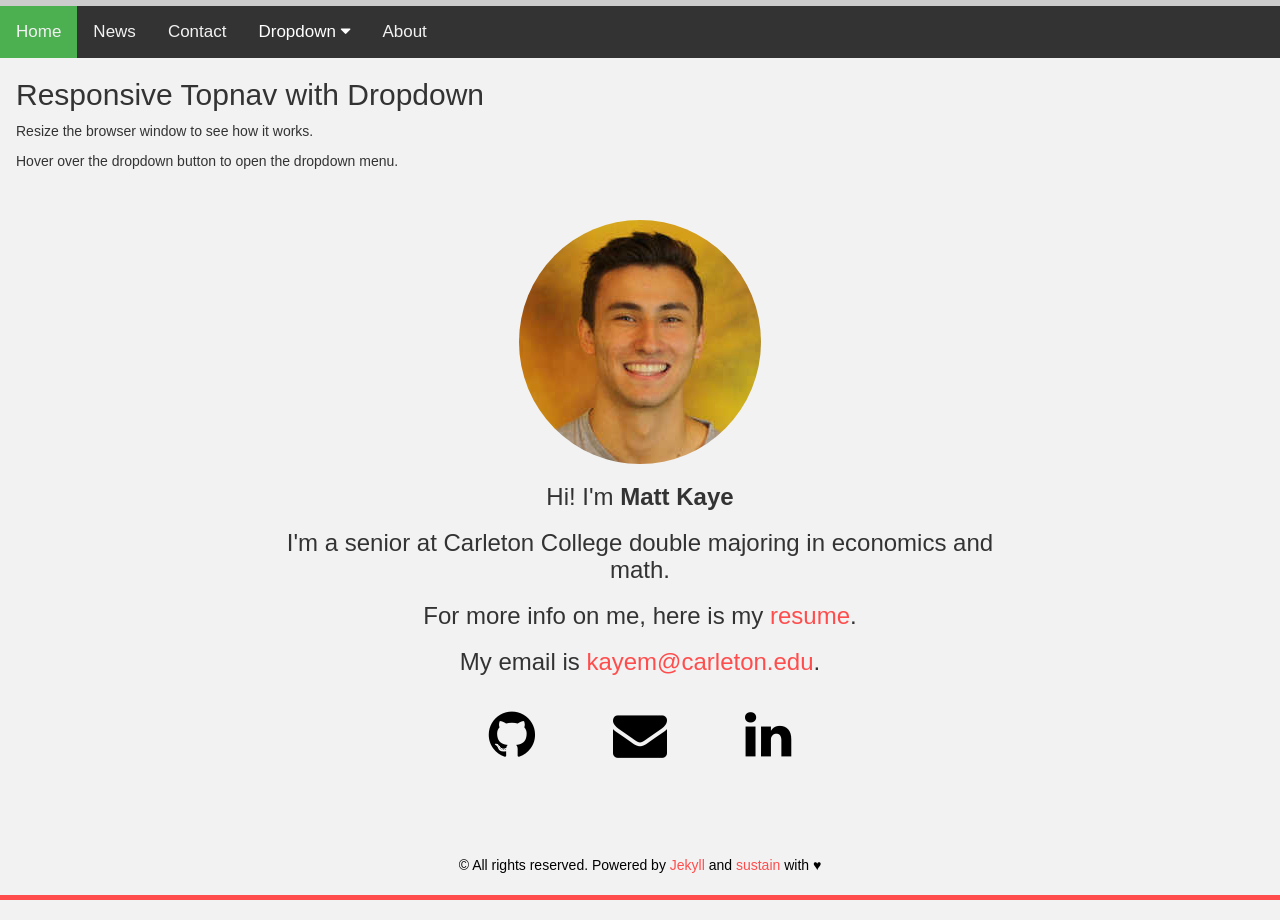
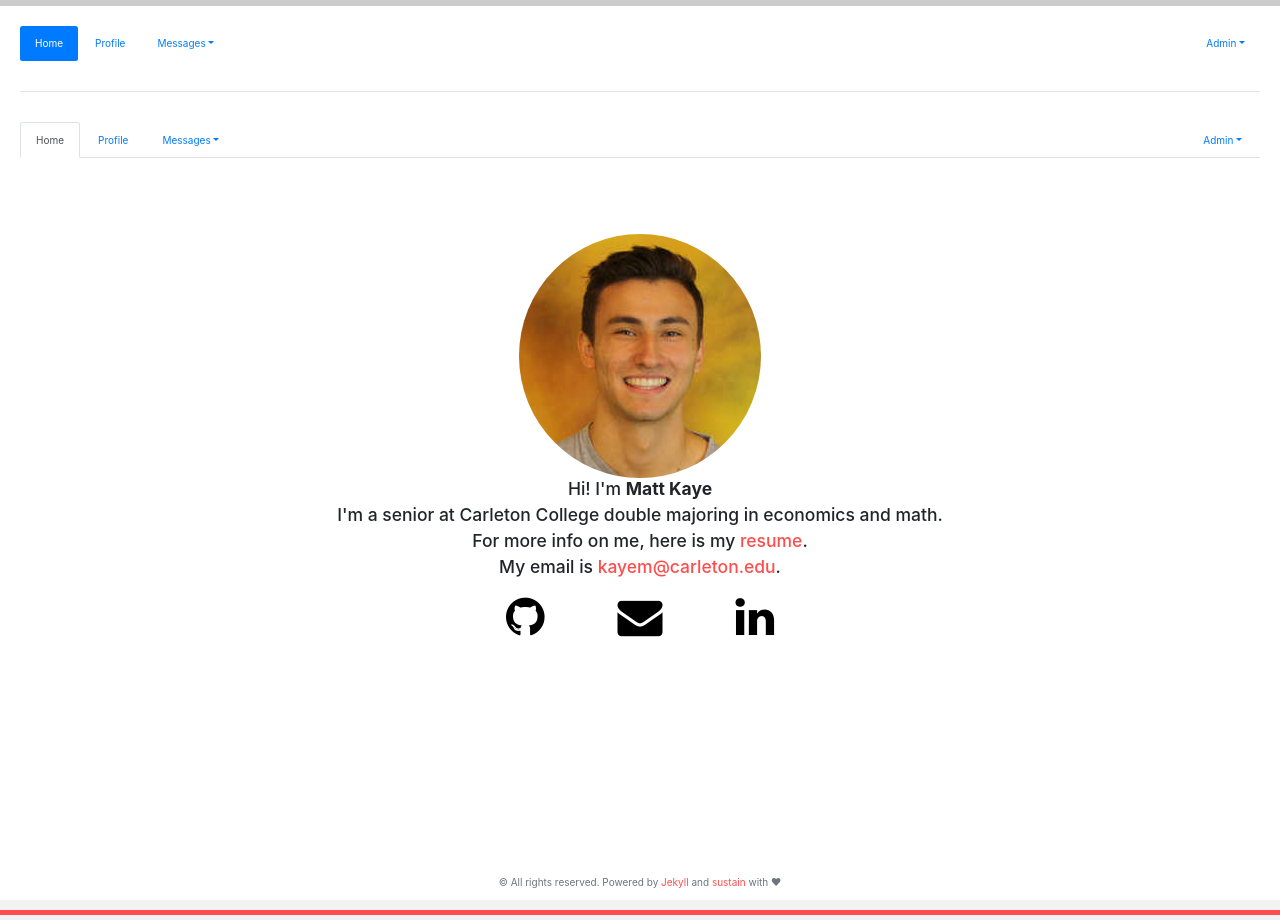
Before and after one commit to mrkaye97/mrkaye97.github.io, a Jekyll site: the page built from index.html, in a window 1280 px wide. Built offline with Jekyll 4.4.1, drawn with Linux system fonts in a browser that asks for light colours; nearby versions of some CDN libraries; the list of posts is cut into pages by our own code.

Commit message:
Update header.html

```diff
--- a/_includes/header.html
+++ b/_includes/header.html
@@ -1,151 +1,77 @@
 <!DOCTYPE html>
-<html>
+<html lang="en">
 <head>
-<meta name="viewport" content="width=device-width, initial-scale=1">
-<link rel="stylesheet" href="https://cdnjs.cloudflare.com/ajax/libs/font-awesome/4.7.0/css/font-awesome.min.css">
+<meta charset="utf-8">
+<meta name="viewport" content="width=device-width, initial-scale=1, shrink-to-fit=no">
+<title>Bootstrap 4 Dropdowns within a Nav</title>
+<link rel="stylesheet" href="https://stackpath.bootstrapcdn.com/bootstrap/4.3.1/css/bootstrap.min.css">
+<link rel="stylesheet" href="https://maxcdn.bootstrapcdn.com/font-awesome/4.7.0/css/font-awesome.min.css">
+<script src="https://ajax.googleapis.com/ajax/libs/jquery/3.3.1/jquery.min.js"></script>
+<script src="https://cdnjs.cloudflare.com/ajax/libs/popper.js/1.14.7/umd/popper.min.js"></script>
+<script src="https://stackpath.bootstrapcdn.com/bootstrap/4.3.1/js/bootstrap.min.js"></script>
 <style>
-body {margin:0;font-family:Arial}
-
-.topnav {
-  overflow: hidden;
-  background-color: #333;
-}
-
-.topnav a {
-  float: left;
-  display: block;
-  color: #f2f2f2;
-  text-align: center;
-  padding: 14px 16px;
-  text-decoration: none;
-  font-size: 17px;
-}
-
-.active {
-  background-color: #4CAF50;
-  color: white;
-}
-
-.topnav .icon {
-  display: none;
-}
-
-.dropdown {
-  float: left;
-  overflow: hidden;
-}
-
-.dropdown .dropbtn {
-  font-size: 17px;
-  border: none;
-  outline: none;
-  color: white;
-  padding: 14px 16px;
-  background-color: inherit;
-  font-family: inherit;
-  margin: 0;
-}
-
-.dropdown-content {
-  display: none;
-  position: absolute;
-  background-color: #f9f9f9;
-  min-width: 160px;
-  box-shadow: 0px 8px 16px 0px rgba(0,0,0,0.2);
-  z-index: 1;
-}
-
-.dropdown-content a {
-  float: none;
-  color: black;
-  padding: 12px 16px;
-  text-decoration: none;
-  display: block;
-  text-align: left;
-}
-
-.topnav a:hover, .dropdown:hover .dropbtn {
-  background-color: #555;
-  color: white;
-}
-
-.dropdown-content a:hover {
-  background-color: #ddd;
-  color: black;
-}
-
-.dropdown:hover .dropdown-content {
-  display: block;
-}
-
-@media screen and (max-width: 600px) {
-  .topnav a:not(:first-child), .dropdown .dropbtn {
-    display: none;
-  }
-  .topnav a.icon {
-    float: right;
-    display: block;
-  }
-}
-
-@media screen and (max-width: 600px) {
-  .topnav.responsive {position: relative;}
-  .topnav.responsive .icon {
-    position: absolute;
-    right: 0;
-    top: 0;
-  }
-  .topnav.responsive a {
-    float: none;
-    display: block;
-    text-align: left;
-  }
-  .topnav.responsive .dropdown {float: none;}
-  .topnav.responsive .dropdown-content {position: relative;}
-  .topnav.responsive .dropdown .dropbtn {
-    display: block;
-    width: 100%;
-    text-align: left;
-  }
-}
+  .bs-example{
+      margin: 20px;
+    }
 </style>
 </head>
 <body>
-
-<div class="topnav" id="myTopnav">
-  <a href="#home" class="active">Home</a>
-  <a href="#news">News</a>
-  <a href="#contact">Contact</a>
-  <div class="dropdown">
-    <button class="dropbtn">Dropdown
-      <i class="fa fa-caret-down"></i>
-    </button>
-    <div class="dropdown-content">
-      <a href="#">Link 1</a>
-      <a href="#">Link 2</a>
-      <a href="#">Link 3</a>
-    </div>
-  </div>
-  <a href="#about">About</a>
-  <a href="javascript:void(0);" style="font-size:15px;" class="icon" onclick="myFunction()">&#9776;</a>
+<div class="bs-example">
+    <ul class="nav nav-pills mb-5">
+        <li class="nav-item">
+            <a href="#" class="nav-link active">Home</a>
+        </li>
+        <li class="nav-item">
+            <a href="#" class="nav-link">Profile</a>
+        </li>
+        <li class="nav-item dropdown">
+            <a href="#" class="nav-link dropdown-toggle" data-toggle="dropdown">Messages</a>
+            <div class="dropdown-menu">
+                <a href="#" class="dropdown-item">Inbox</a>
+                <a href="#" class="dropdown-item">Drafts</a>
+                <a href="#" class="dropdown-item">Sent Items</a>
+                <div class="dropdown-divider"></div>
+                <a href="#"class="dropdown-item">Trash</a>
+            </div>
+        </li>
+        <li class="nav-item dropdown ml-auto">
+            <a href="#" class="nav-link dropdown-toggle" data-toggle="dropdown">Admin</a>
+            <div class="dropdown-menu dropdown-menu-right">
+                <a href="#" class="dropdown-item">Reports</a>
+                <a href="#" class="dropdown-item">Settings</a>
+                <div class="dropdown-divider"></div>
+                <a href="#"class="dropdown-item">Logout</a>
+            </div>
+        </li>
+    </ul>
+    <hr>
+    <ul class="nav nav-tabs mt-5">
+        <li class="nav-item">
+            <a href="#" class="nav-link active">Home</a>
+        </li>
+        <li class="nav-item">
+            <a href="#" class="nav-link">Profile</a>
+        </li>
+        <li class="nav-item dropdown">
+            <a href="#" class="nav-link dropdown-toggle" data-toggle="dropdown">Messages</a>
+            <div class="dropdown-menu">
+                <a href="#" class="dropdown-item">Inbox</a>
+                <a href="#" class="dropdown-item">Drafts</a>
+                <a href="#" class="dropdown-item">Sent Items</a>
+                <div class="dropdown-divider"></div>
+                <a href="#"class="dropdown-item">Trash</a>
+            </div>
+        </li>
+        <li class="nav-item dropdown ml-auto">
+            <a href="#" class="nav-link dropdown-toggle" data-toggle="dropdown">Admin</a>
+            <div class="dropdown-menu dropdown-menu-right">
+                <a href="#" class="dropdown-item">Reports</a>
+                <a href="#" class="dropdown-item">Settings</a>
+                <div class="dropdown-divider"></div>
+                <a href="#"class="dropdown-item">Logout</a>
+            </div>
+        </li>
+    </ul>
 </div>
-
-<div style="padding-left:16px">
-  <h2>Responsive Topnav with Dropdown</h2>
-  <p>Resize the browser window to see how it works.</p>
-  <p>Hover over the dropdown button to open the dropdown menu.</p>
-</div>
-
-<script>
-function myFunction() {
-  var x = document.getElementById("myTopnav");
-  if (x.className === "topnav") {
-    x.className += " responsive";
-  } else {
-    x.className = "topnav";
-  }
-}
-</script>
-
 </body>
 </html>
```
